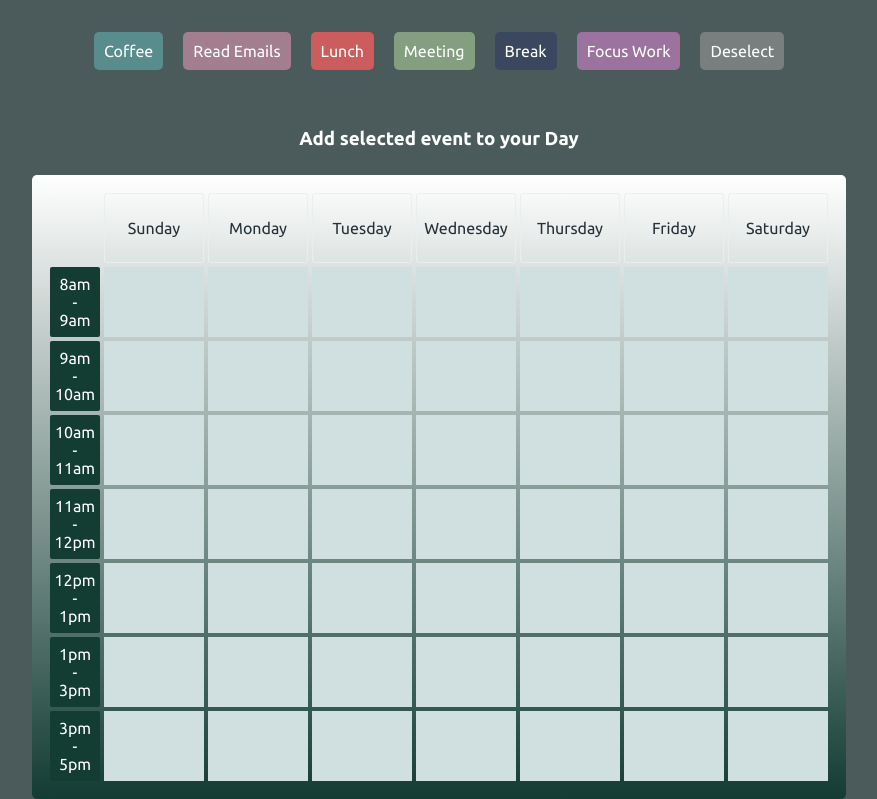
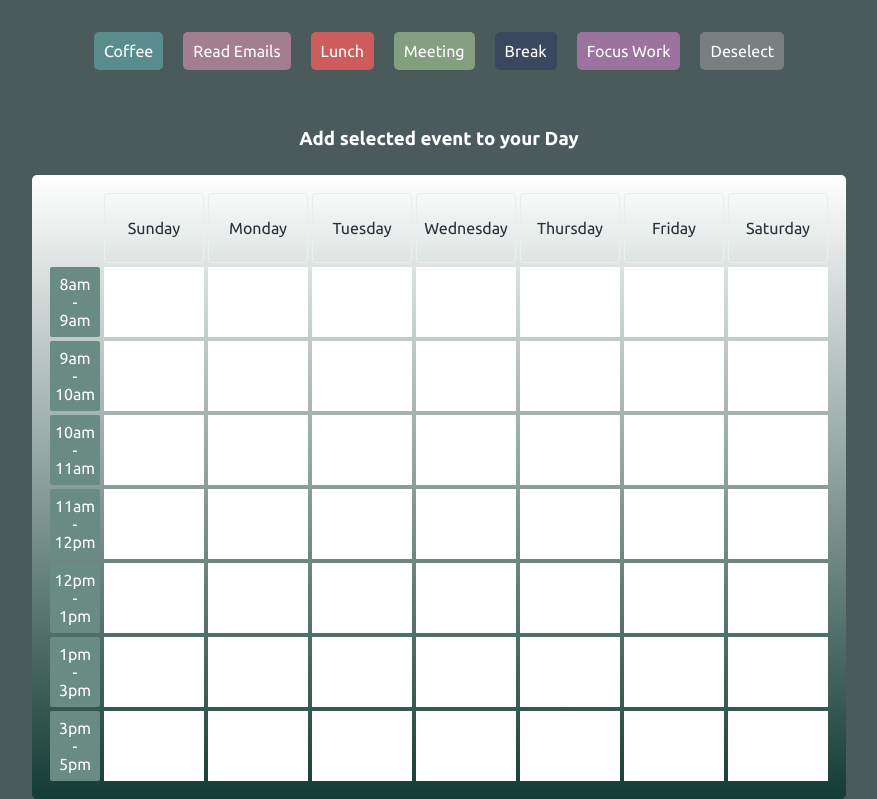
Before and after one commit to Mwrightvet/My-Day-Scheduler, a plain HTML site: page index.html in a window 1280 px wide. Shown: the part 21-820 px from the top of the page, without its empty margins (201-1078 px from the left). Drawn offline with nearby package versions, Linux system fonts and the light colour scheme.

Commit message:
fixed the colors to see the icon better

```diff
--- a/Assets/css/style.css
+++ b/Assets/css/style.css
@@ -89,7 +89,7 @@ h3 {
   width: 50px;
   height: 70px;
   color: white;
-  background-color: #133c33;
+  background-color: #698b83;
   text-align: center;
   display: flex;
   justify-content: center;
@@ -99,10 +99,10 @@ h3 {
 }
 
 .task {
-  background-color: #d0dfdf;
+  background-color: #ffffff;
   height: 70px;
   width: 100px;
-  color: #133c33;
+  color: #ffffff5b;
   margin: 2px;
   cursor: pointer;
   display: flex;
```
